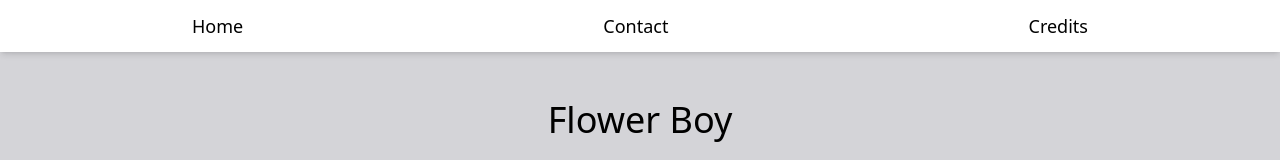
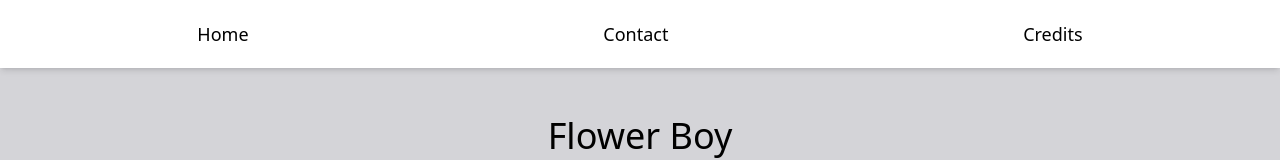
Before and after one commit to titong0/album-coverify, a Next.js app: page /editors/Flower-boy in a window 1280 px wide. Shown: the top 160 px of the page. Built offline with nearby package versions, Linux system fonts and the light colour scheme.

Commit message:
make em smaller and make em bigger too

```diff
--- a/components/General/Landing/AlbumCardsDisplay.tsx
+++ b/components/General/Landing/AlbumCardsDisplay.tsx
@@ -67,9 +67,10 @@
 const AlbumCardsDisplay: React.FC = () => {
   return (
     <div
-      className={`grid gap-4 sm:grid-cols-2 md:grid-cols-3 lg:grid-cols-5 sm:m-12 justify-center`}
+      className={`grid grid-cols-[repeat(auto-fit,minmax(175px,1fr))] gap-4 sm:m-12 justify-center`}
     >
-      {ALBUMS_INFO.map((ALBUM) => (
+      {ALBUMS_INFO.sort((a, b) => a.author.localeCompare(b.author)).map(
+        (ALBUM) => (
           <AlbumCard
             title={ALBUM.title}
             author={ALBUM.author}
@@ -77,7 +78,8 @@
             imageUrl={`/examples/${ALBUM.imageUrl}`}
             key={ALBUM.title}
           />
-      ))}
+        )
+      )}
     </div>
   );
 };
--- a/components/General/Landing/NavBar.tsx
+++ b/components/General/Landing/NavBar.tsx
@@ -12,8 +12,8 @@
   const Router = useRouter();
 
   return (
-    <nav className="w-full bg-white p-3 shadow-md z-10 relative">
-      <ul className="flex justify-around ">
+    <nav className="relative z-10 w-full bg-white shadow-md">
+      <ul className="flex justify-around p-5">
         {NAV_LINKS.map((link, index) => (
           <li key={link.path}>
             <Link href={link.path} passHref>
@@ -21,7 +21,7 @@
                 tabIndex={index + 1}
                 className={`${
                   link.path === Router.pathname ? "underline" : ""
-                } cursor-pointer hover:underline text-lg`}
+                } cursor-pointer hover:underline text-lg p-5`}
               >
                 {link.display}
               </a>
```
Lines whose indentation alone changed are shown as unchanged.
